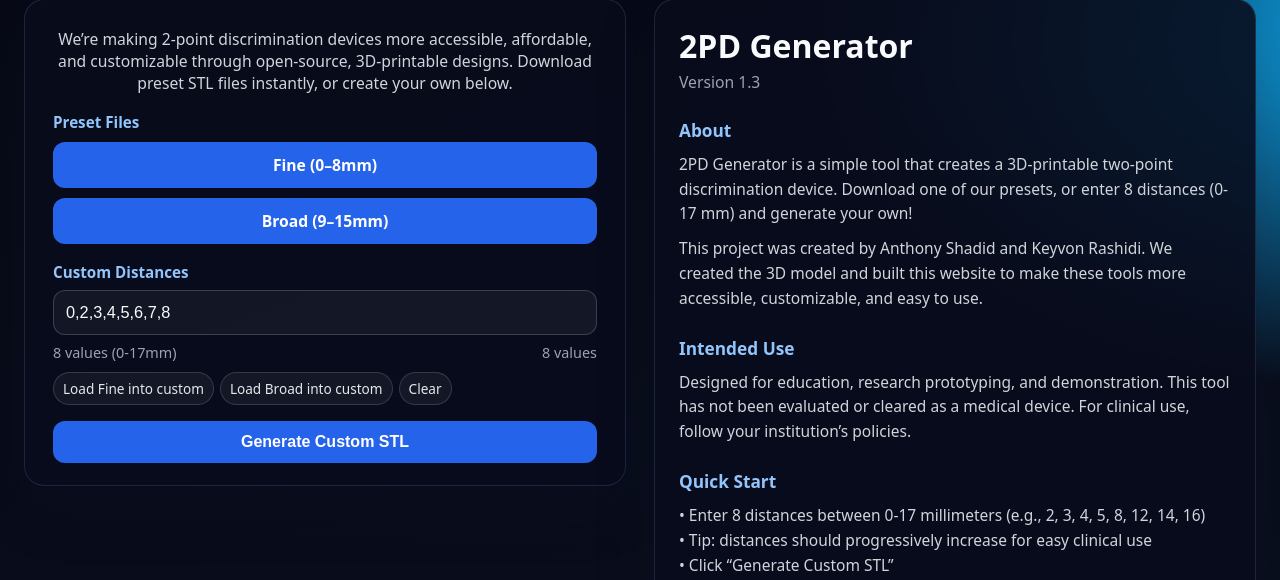
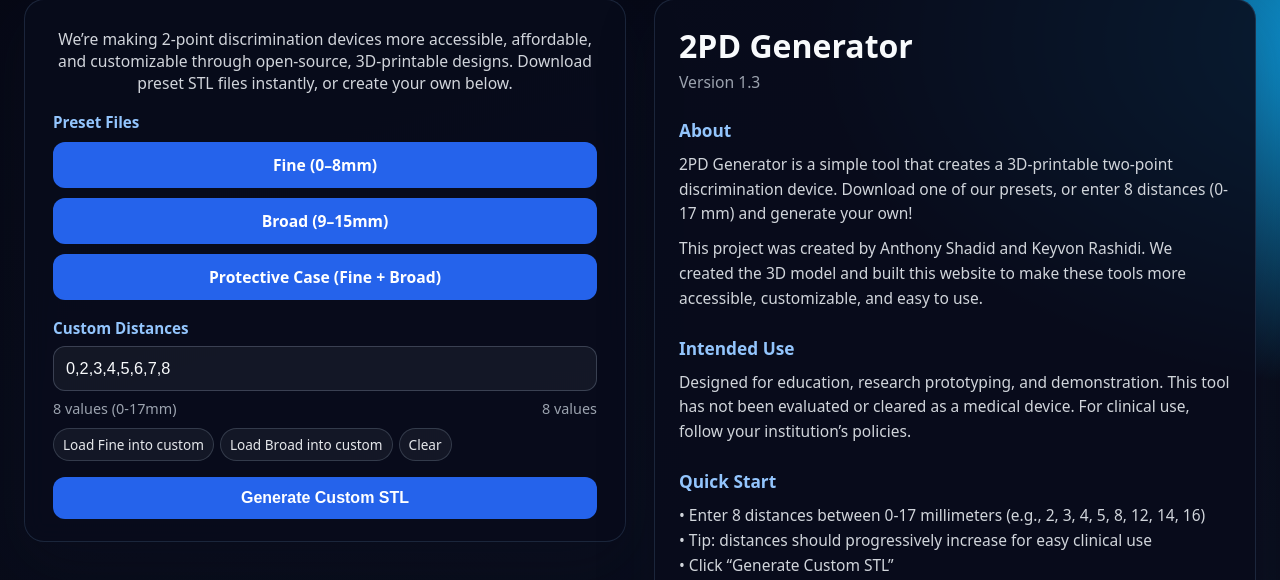
Before and after one commit to anthonyshadid/2PD, a Flask app: page / in a window 1280 px wide. Shown: the part 179-759 px from the top of the page. Run offline with Flask 3, Linux system fonts and the light colour scheme.

Commit message:
Add v7 preset and protective case download links

```diff
--- a/templates/index.html
+++ b/templates/index.html
@@ -514,12 +514,15 @@
             <span>Preset Files</span>
           </div>
 
-          <a class="preset-btn" href="/static/presets/attachables/fine_preset6%20keyhole.stl" download>
+          <a class="preset-btn" href="/static/presets/attachables/fine_preset7%20keyhole.stl" download>
             Fine (0–8mm)
           </a>
 
-          <a class="preset-btn" href="/static/presets/attachables/broad_preset6%20keyhole.stl" download>
+          <a class="preset-btn" href="/static/presets/attachables/broad_preset7%20keyhole.stl" download>
             Broad (9–15mm)
+          </a>
+          <a class="preset-btn" href="/static/presets/attachables/2pd_dualsheath.stl" download>
+            Protective Case (Fine + Broad)
           </a>
         </div>
 
```
